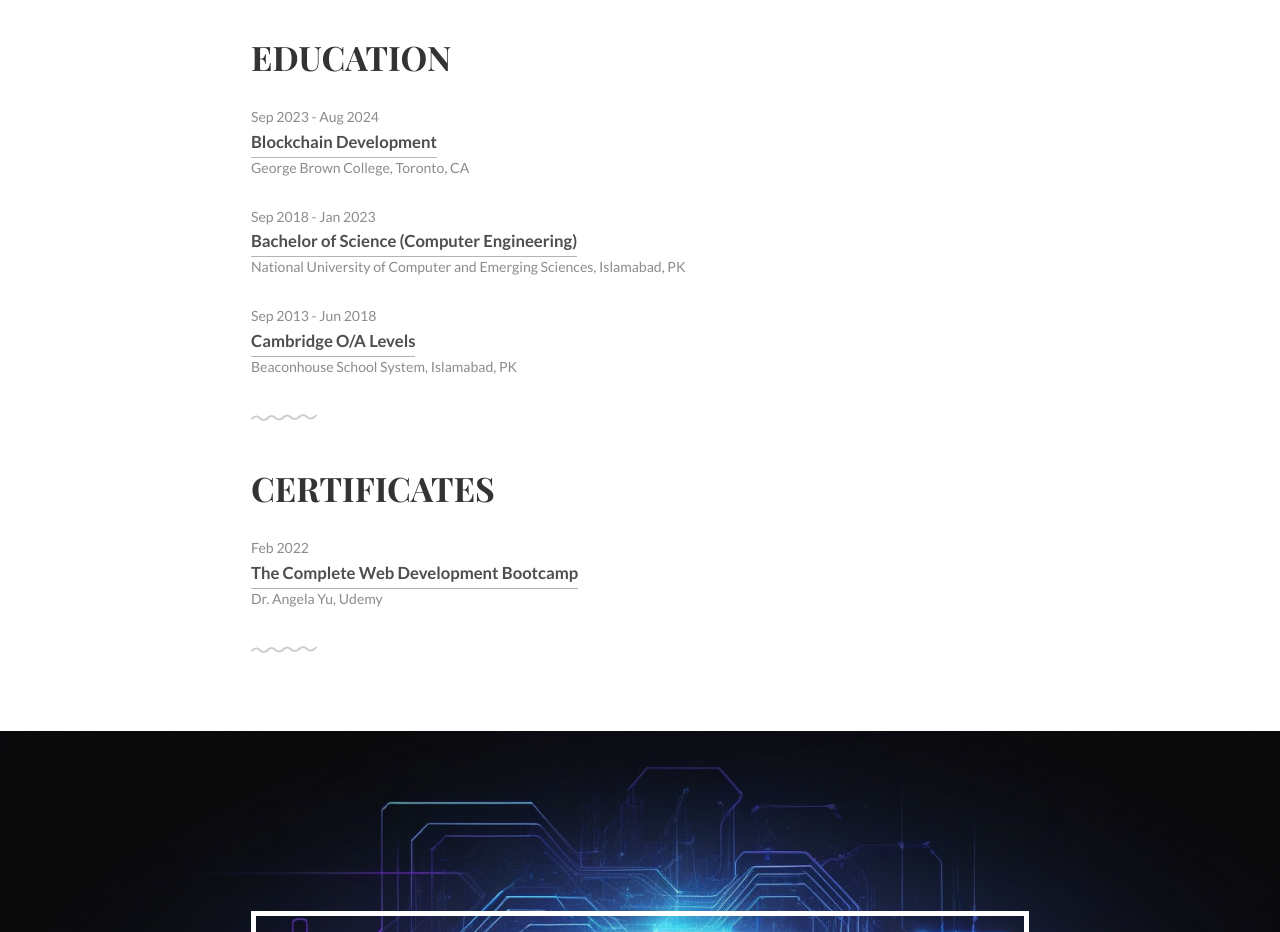
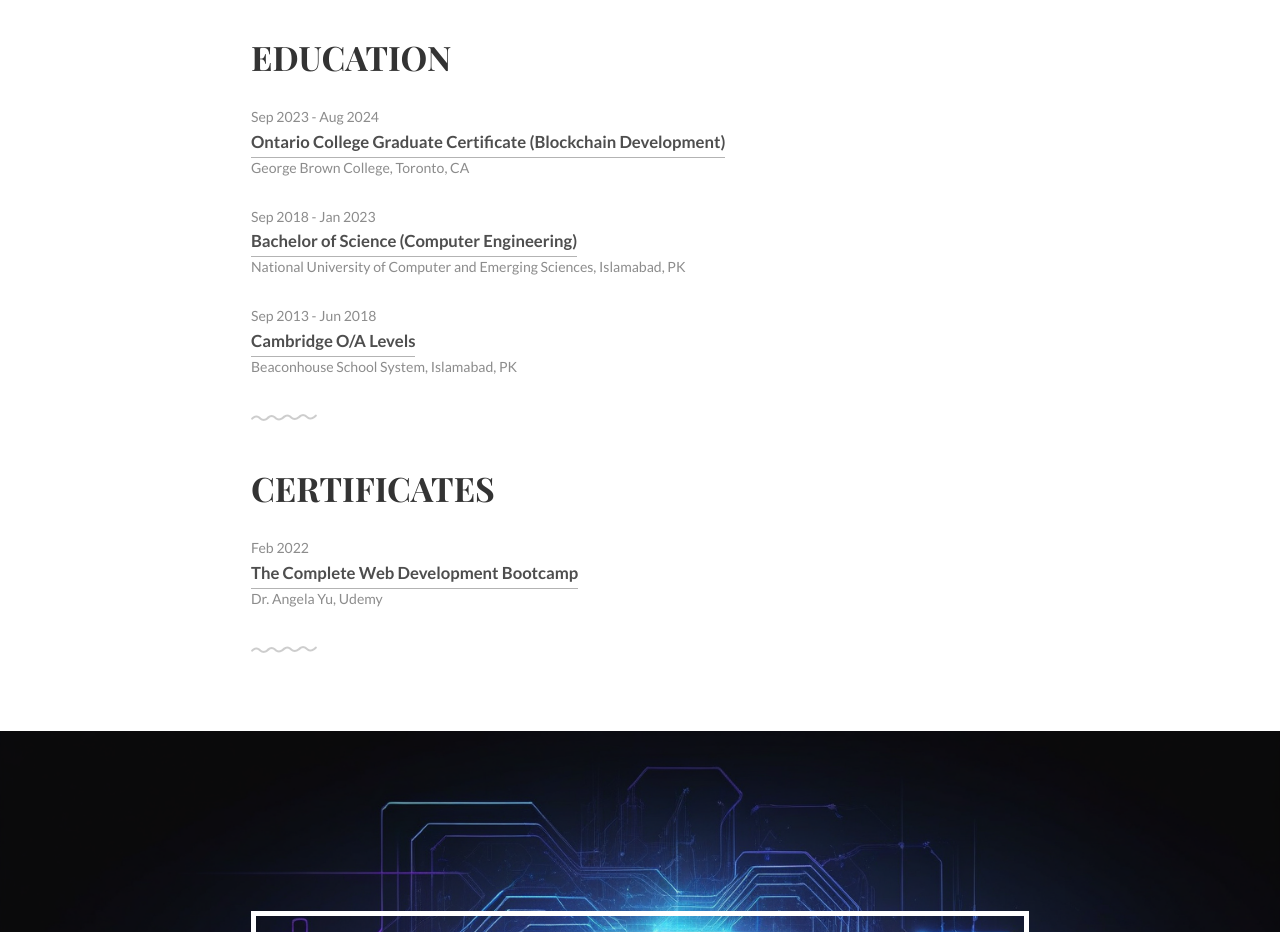
Before and after one commit to ulhaqFaizan/_cv, a plain HTML site: page index.html in a window 1280 px wide. Shown: the part 1900-2832 px from the top of the page. Drawn offline with Linux system fonts and the light colour scheme.

Commit message:
index update

```diff
--- a/index.html
+++ b/index.html
@@ -133,7 +133,7 @@
 			<h1>Education</h1>
 			<ul class="work-list">
 				<li>Sep 2023 - Aug 2024</li>
-				<li><span>Blockchain Development</span></li>
+				<li><span>Ontario College Graduate Certificate (Blockchain Development)</span></li>
 				<li>George Brown College, Toronto, CA</li>
 
 			</ul>
```
